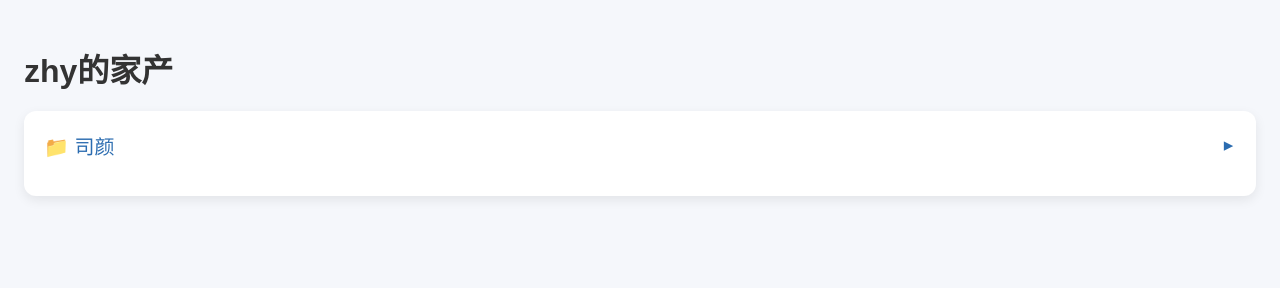
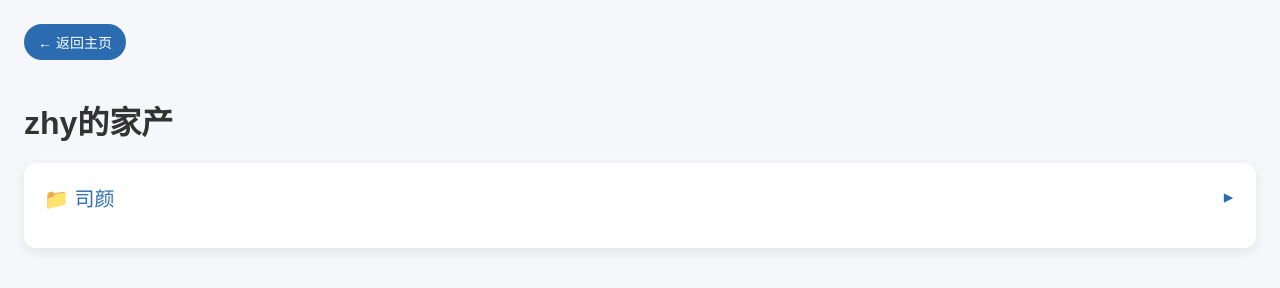
Before and after one commit to ummeryu/yohou, a plain HTML site: page zhy.html in a window 1280 px wide. Drawn offline with Linux system fonts and the light colour scheme.

Commit message:
Update zhy.html

```diff
--- a/zhy.html
+++ b/zhy.html
@@ -15,6 +15,22 @@
 
         h1 {
             margin-bottom: 20px;
+        }
+
+        .back-home-btn {
+            display: inline-block;
+            margin-bottom: 16px;
+            padding: 8px 14px;
+            background: #2b6cb0;
+            color: white;
+            text-decoration: none;
+            border-radius: 999px;
+            font-size: 14px;
+            transition: background 0.2s ease;
+        }
+
+        .back-home-btn:hover {
+            background: #225a8d;
         }
 
         .folder-section {
@@ -88,6 +104,7 @@
     </style>
 </head>
 <body>
+    <a href="index.html" class="back-home-btn">← 返回主页</a>
     <h1>zhy的家产</h1>
 
     <section class="folder-section">
```
